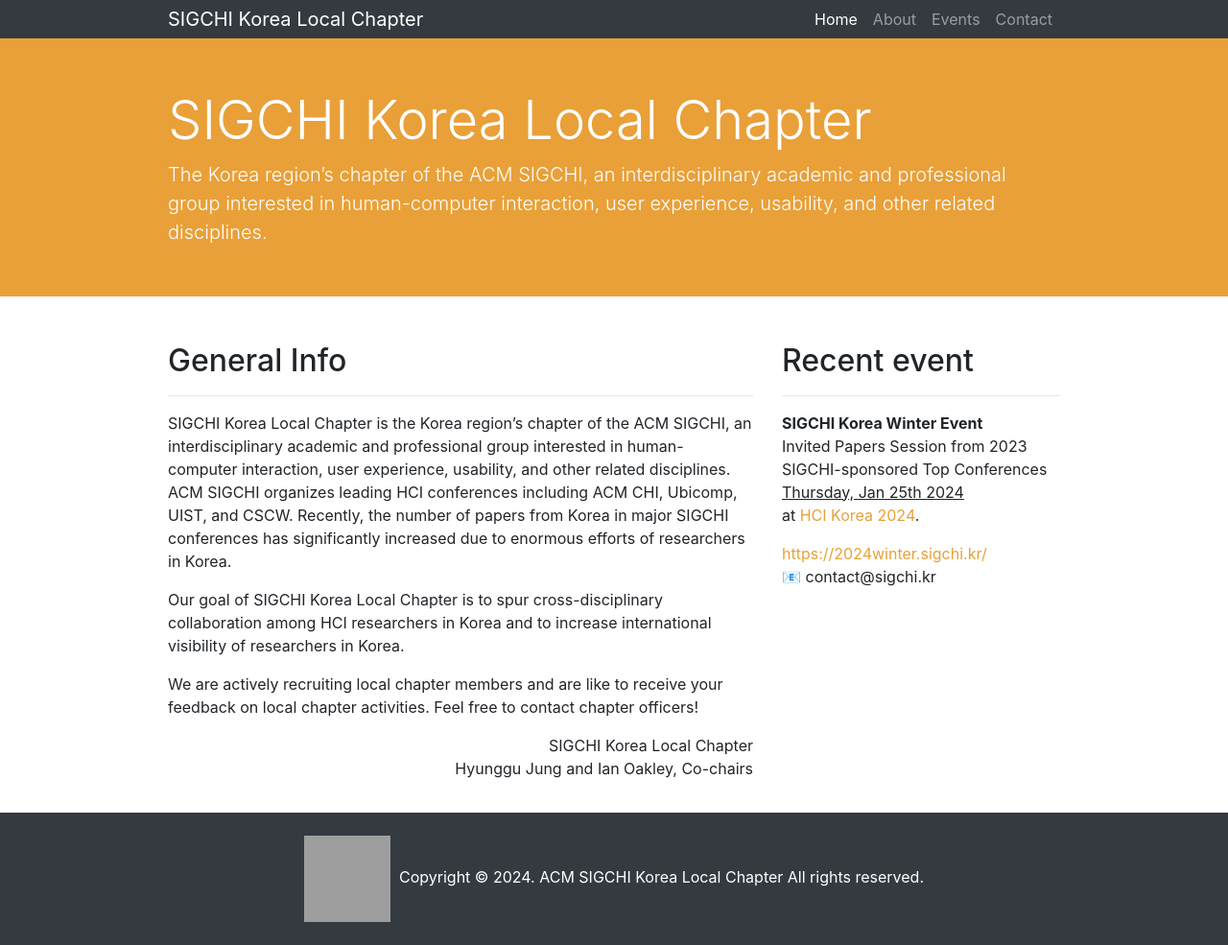
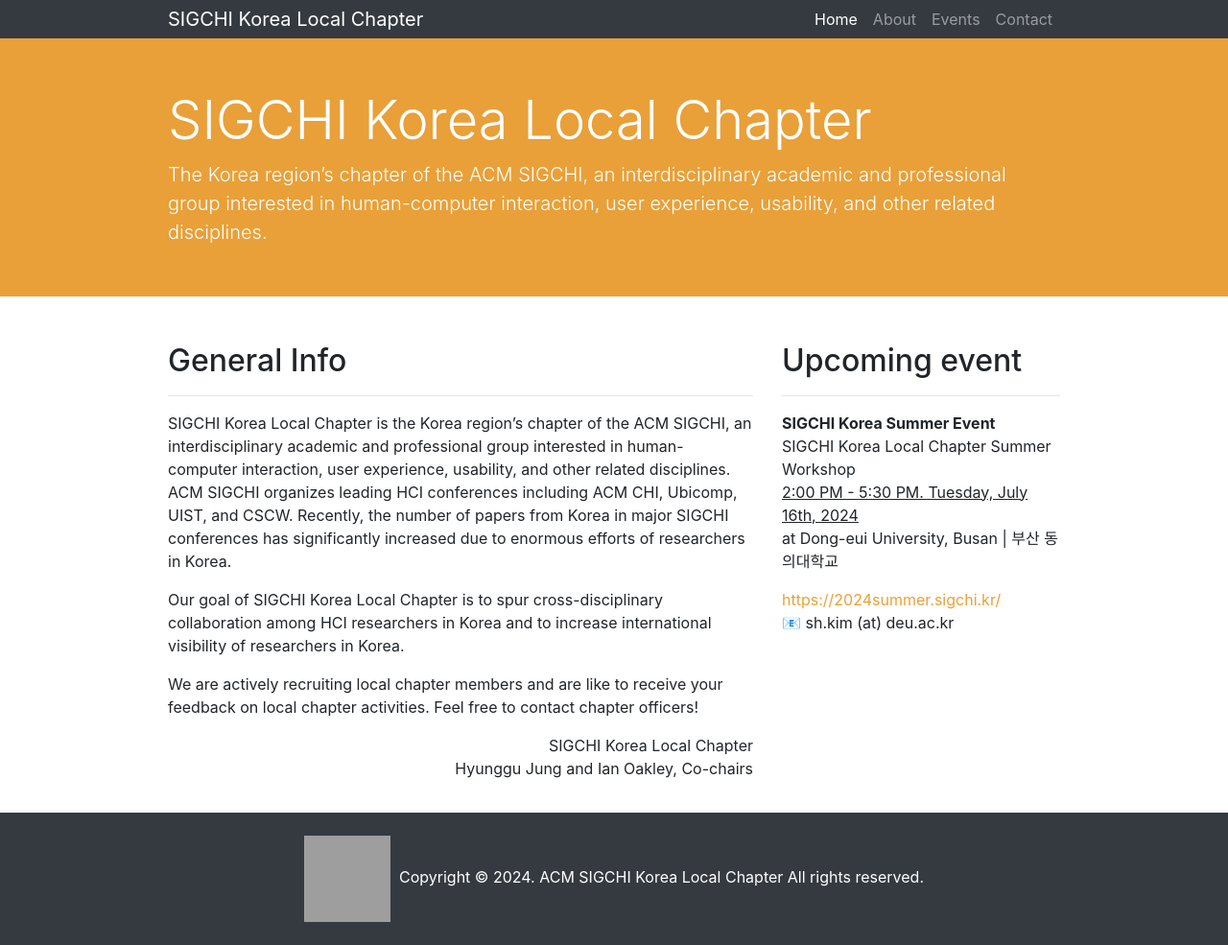
Before and after one commit to sigchikr/sigchikr.github.io, a Jekyll site: the page built from index.html, in a window 1280 px wide. Shown: the whole page at 96% size. Built offline with Jekyll 4.4.1, drawn with Linux system fonts in a browser that asks for light colours; grey boxes are pictures that could not be loaded.

Commit message:
2024 Summer event updated

```diff
--- a/_includes/sidebar.html
+++ b/_includes/sidebar.html
@@ -1,15 +1,15 @@
 <div class="col-md-4 mb-5">
-  <h2>Recent event</h2>
+  <h2>Upcoming event</h2>
   <hr />
   <address>
-    <strong>SIGCHI Korea Winter Event</strong>
-    <br />Invited Papers Session from 2023 SIGCHI-sponsored Top Conferences
-    <br /><u>Thursday, Jan 25th 2024</u>
-    <br />at <a href="https://conference.hcikorea.org/hcik2024/main/main.asp" target="_blank">HCI Korea 2024</a>.
+    <strong>SIGCHI Korea Summer Event</strong>
+    <br />SIGCHI Korea Local Chapter Summer Workshop
+    <br /><u>2:00 PM - 5:30 PM. Tuesday, July 16th, 2024</u>
+    <br />at Dong-eui University, Busan | 부산 동의대학교<br />
   </address>
   <address>
-    <a href="https://2024winter.sigchi.kr/" target="_blank">https://2024winter.sigchi.kr/</a>
+    <a href="https://2024summer.sigchi.kr/" target="_blank">https://2024summer.sigchi.kr/</a>
     <br />
-    📧 contact@sigchi.kr
+    📧 sh.kim (at) deu.ac.kr
   </address>
 </div>
```
Also changed, not shown: _pages/events.md (+1 -1 lines).
